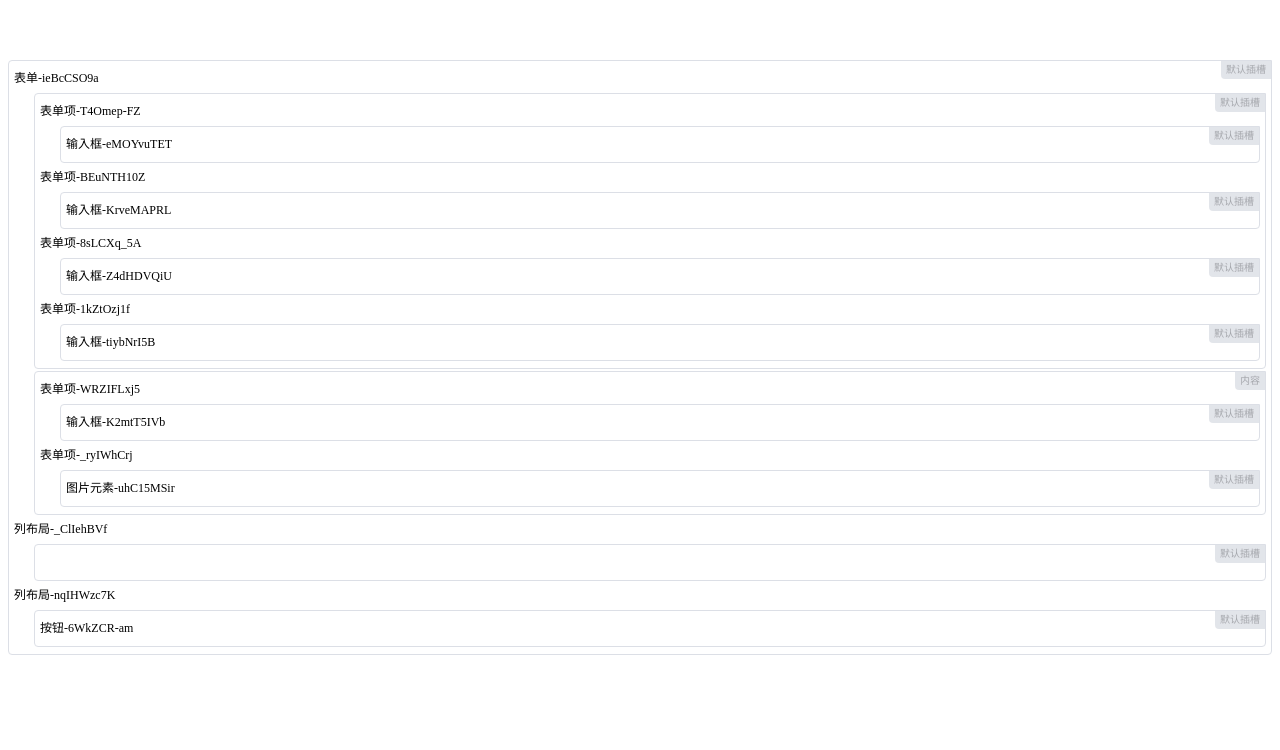
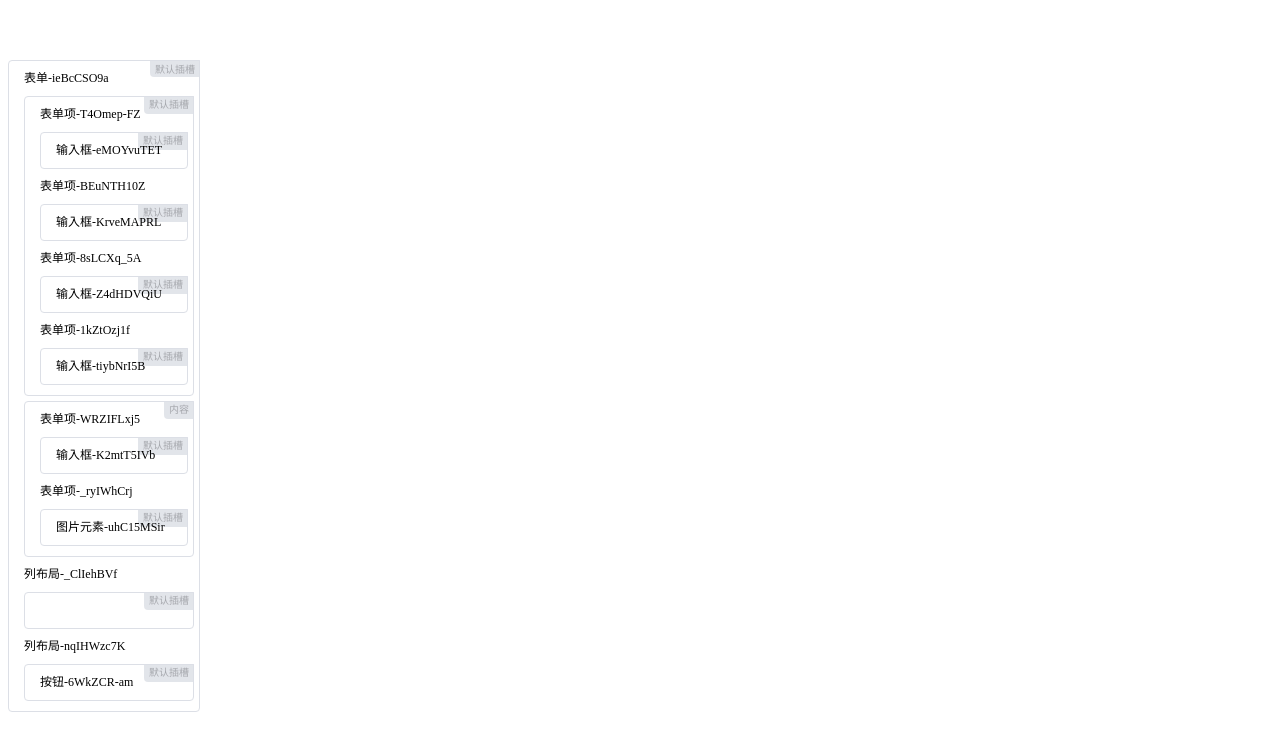
Before and after one commit to ladybug2fire/vue-draggable-tree, a Vue app: page / in a window 1280 px wide. Shown: the top 750 px of the page. Built offline with nearby package versions, Linux system fonts and the light colour scheme.

Commit message:
feat: 给空slot添加标示

```diff
--- a/src/App.vue
+++ b/src/App.vue
@@ -179,5 +179,6 @@ export default {
 <style>
 #app {
   margin-top: 60px;
+  width: 15vw;
 }
 </style>
--- a/src/components/newTree.js
+++ b/src/components/newTree.js
@@ -30,11 +30,19 @@ export default {
             const slots = _.get(instances, `${parentKey}.slots`, {})
             const slotGroup = _.map(_.keys(slots), e=>_.assign(_.get(slots, e), {name: e}));
             return _.map(slotGroup, slot=>{
-                return h('div', {
-                    class: 'leaf-node',
-                }, [h('draggable',{
+                return h('div',
+                {
+                    class: 'leaf'
+                },
+                [
+                    h('div', {
+                        class: 'slot-tag'
+                    }, [slot.title]),
+                    h('draggable',{
+                        class: 'leaf-children',
                         props: {
                             value: _.get(slot, 'children'),
+                            draggable: '.draggable-leaf',
                             options:{
                                 ...this.options,
                                 animation: 100,
@@ -89,25 +97,26 @@ export default {
                     }, _.get(slot, 'children', []).map(e=>{
                         const childrenNodes = this.recursiveTree(instances, e, h)
                         const tmpNode = _.get(instances, e);
-                    return h('li',{
+                        return h('div',
+                        {
                             key: e,
-                        class: [{'hover-me': _.get(tmpNode, 'id') === _.get(this.dropNode, 'id')}],
+                            class: ['draggable-leaf', {'hover-me': _.get(tmpNode, 'id') === _.get(this.dropNode, 'id')}],
                             on: {
                                 dragover:_.throttle((e)=>{
                                     // e.target.classList.add('hover-me')
                                 }, 5000),
                             },
-                    }, [h('div',{
-                        class:'leaf-header'
-                    }, [`${_.get(tmpNode, 'title')}-${e}`]), h('ul', [childrenNodes])])
-                })),  h('div', {
-                    class: 'slot-tag'
-                }, [slot.title])])
+                        }, [
+                            h('div',{class:'leaf-header'}, [`${_.get(tmpNode, 'title')}-${e}`]),
+                            childrenNodes
+                        ])
+                    }))]
+                )
             })
         }
     },
     render(h){
         const list = this.recursiveTree(this.instances, "99wHPJcui", h);
-        return h('div', [list])
+        return h('div',[list])
     }
 }
--- a/src/components/tree.less
+++ b/src/components/tree.less
@@ -4,30 +4,11 @@
 }
 
 @tagColors: #DCDFE6, #DCDFE6, #DCDFE6, #DCDFE6, #DCDFE6, #DCDFE6;
-
-.leaf-node {
-    li {
-        list-style-type: none;
-    }
-    ul{
-        margin: 0;
-        padding-left: 20px;
-    }
-    font-size: 12px;
-    line-height: 16px;
+.leaf{
     position: relative;
-    min-height: 25px;
-    padding: 5px;
-    margin: 2px 0;
-    border: 1px solid #DCDFE6;
-    border-radius: 4px;
-    border-top-right-radius: 0;
-    .leaf-header{
-        min-height: 25px;
-        line-height: 25px;
-    }
     .slot-tag {
         position: absolute;
+        pointer-events: none;
         background: #DCDFE6;
         border-bottom-left-radius: 4px;
         font-size: 10px;
@@ -38,13 +19,22 @@
         display: block;
         top: 0;
     }
-    // each(
-    //     @tagColors,{
-    //         &:nth-of-type(@{index}){
-    //             & > .slot-tag{
-    //                 background: @value;
-    //             }
-    //         }
-    //     }
-    // )
+    .draggable-leaf{
+        padding-left: 10px;
+    }
+    .leaf-children {
+        font-size: 12px;
+        line-height: 16px;
+        position: relative;
+        min-height: 25px;
+        padding: 5px;
+        margin: 5px 0;
+        border: 1px solid #DCDFE6;
+        border-radius: 4px;
+        border-top-right-radius: 0;
+        .leaf-header{
+            min-height: 25px;
+            line-height: 25px;
+        }
+    }
 }
```
Lines whose indentation alone changed are shown as unchanged.
